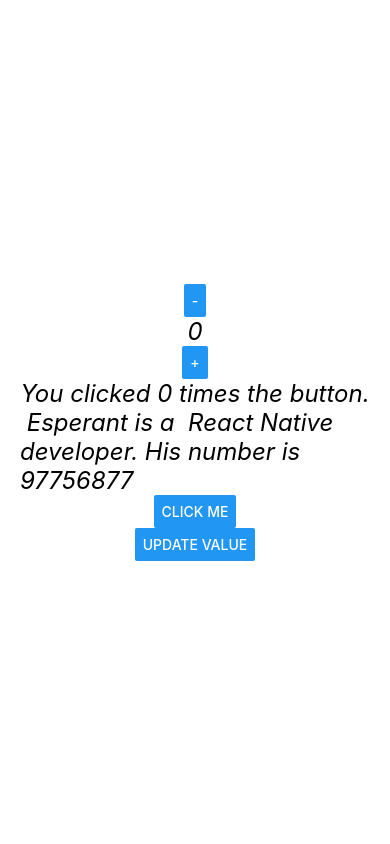
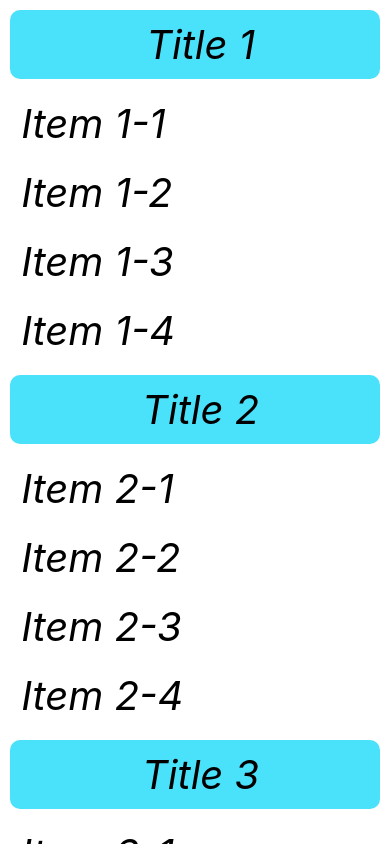
Before and after one commit to esperantgada/React-native, a React Native app in the folder demo/: screen / in a window 390 px wide. Built offline with nearby package versions, Linux system fonts and the light colour scheme.

Commit message:
Use SectionList in react native

```diff
--- a/demo/App.js
+++ b/demo/App.js
@@ -9,8 +9,10 @@
  import React, {useState} from 'react';
 
  import {
-  Button,
-  Linking,
+   FlatList,
+   RefreshControl,
+   ScrollView,
+   SectionList,
    StyleSheet,
    Text,
    View
@@ -20,69 +22,125 @@
  /* $FlowFixMe[missing-local-annot] The type annotation(s) required by Flow's
   * LTI update could not be added via codemod */
 
-function countInitial(){
-  console.log('Run function')
-  return 0
-}
 
  function App () {
 
-  const [count, setCount] = useState(() => countInitial())
-  const [session, setSession]= useState({number: 97756877, title: 'React Native'})
-  const [name, setName] = useState('Esperant')
+   const [refresh, setRefresh] = useState(false)
 
-  function decrementCount(){
-    setCount(preViewCount => preViewCount - 1)
+
+   //The three dot here mean "the following items"
+   //When page refreshes, it will add these three items
+
+   const onRefreshView = () => {
+     setRefresh(true)
+     setItem([...items, {item: 'item 19'}, {item: 'item 20'}, {item: 'item 21'}])
+     setRefresh(false)
    }
 
-  function incrementCount(){
-    setCount(preViewCount => preViewCount + 1)
-  }
 
-  function handleUpdate(){
-    setName('Esperant GADA')
-    setSession({number: 45, title: 'Programmer'})
-  }
+   //A list of item predefined using useSate
+   const [items, setItem] = useState([
+     {item: 'item 1'},
+     {item: 'item 2'},
+     {item: 'item 3'},
+     {item: 'item 4'},
+     {item: 'item 5'},
+     {item: 'item 6'},
+     {item: 'item 7'},
+     {item: 'item 8'},
+     {item: 'item 9'},
+     {item: 'item 10'},
+     {item: 'item 11'},
+     {item: 'item 12'},
+     {item: 'item 13'},
+     {item: 'item 14'},
+     {item: 'item 15'},
+     {item: 'item 16'},
+     {item: 'item 17'},
+     {item: 'item 18'}
+
+   ]);
+
+
+   const DATA = [
+      {
+        title : 'Title 1',
+        data : ['Item 1-1', 'Item 1-2', 'Item 1-3', 'Item 1-4'],
+      },
+
+      {
+        title : 'Title 2',
+        data : ['Item 2-1', 'Item 2-2', 'Item 2-3', 'Item 2-4'],
+      },
+
+      {
+        title : 'Title 3',
+        data : ['Item 3-1', 'Item 3-2', 'Item 3-3', 'Item 3-4'],
+      },
+
+      {
+        title : 'Title 4',
+        data : ['Item 4-1', 'Item 4-2', 'Item 4-3', 'Item 4-4'],
+      },
+
+      {
+        title : 'Title 5',
+        data : ['Item 5-1', 'Item 5-2', 'Item 5-3', 'Item 5-4'],
+      },
+   ]
 
    return (
 
-   <View style = {styles.body}>
+    <SectionList
+        keyExtractor = {(item, index) => index.toString()}
 
-      <Button style={styles.buttons} title='-' onPress={decrementCount}></Button>
-      <Text style={styles.text}>{count}</Text>
-      <Button title='+' onPress={incrementCount} style={styles.buttons}></Button>
+        sections = {DATA}
+        renderItem = {({item}) => (
+           <Text style = {styles.text}> {item}</Text>
 
-      <Text style={styles.text}>You clicked {count} times the button.</Text>
+        )}
 
+        renderSectionHeader = {({section}) =>(
+          <View style = {styles.item}>
+              <Text style = {styles.text}> {section.title}</Text>
+          </View>
+        )}
 
-      <Text style={styles.text}> {name} is a  {session.title} developer. His number is {session.number}</Text>
-      <Button title='Click me' onPress={()=> {Linking.openURL('https://reactnative.dev/')}}></Button>
-      <Button title='Update value' onPress={handleUpdate} style= {styles.buttons}></Button>
-    </View>
-  )
+        refreshControl = {
+        <RefreshControl refreshing = {refresh}
+            onRefresh = {onRefreshView}
+            colors = {['#ff00ff']}
+        />}
+
+    />
+
+   );
  }
 
  const styles = StyleSheet.create({
 
    body:{
-      alignItems:'center',
        flex:1,
-      justifyContent:'center'
+       backgroundColor: '#ffffff',
+       flexDirection: 'column',
    },
 
    text:{
-
-    fontSize: 24,
+     color: '#000000',
+     fontSize: 40,
      fontStyle:'italic',
-    marginLeft: 20,
-    marginEnd: 20
+     margin: 10
    },
 
-  buttons:{
-    width: 100,
-    height: 100,
-    marginTop: 50
-  },
+
+   item:{
+     backgroundColor: '#4ae1fa',
+     borderRadius: 10,
+     justifyContent: 'center',
+     alignItems: 'center',
+     margin: 10
+   }
+
  });
 
  export default App;
```
Lines whose indentation alone changed are shown as unchanged.
